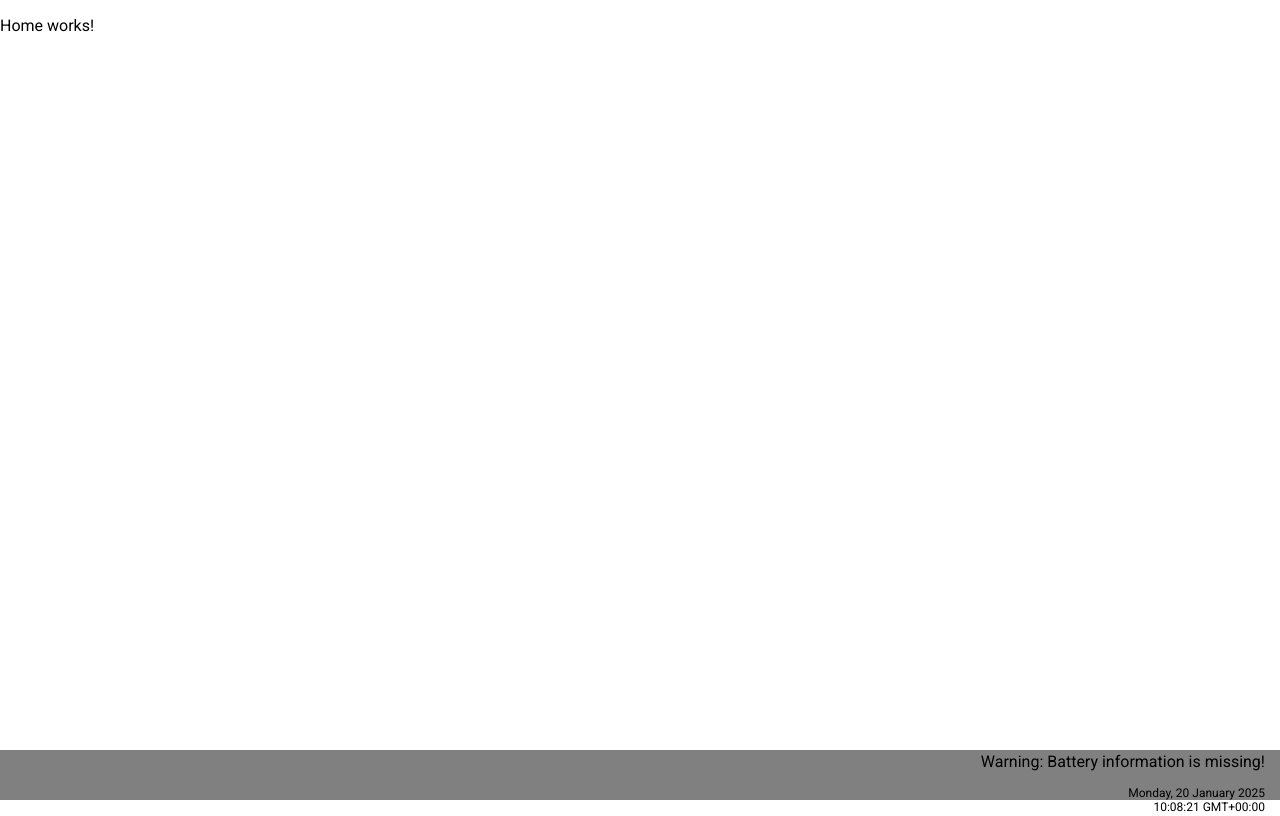
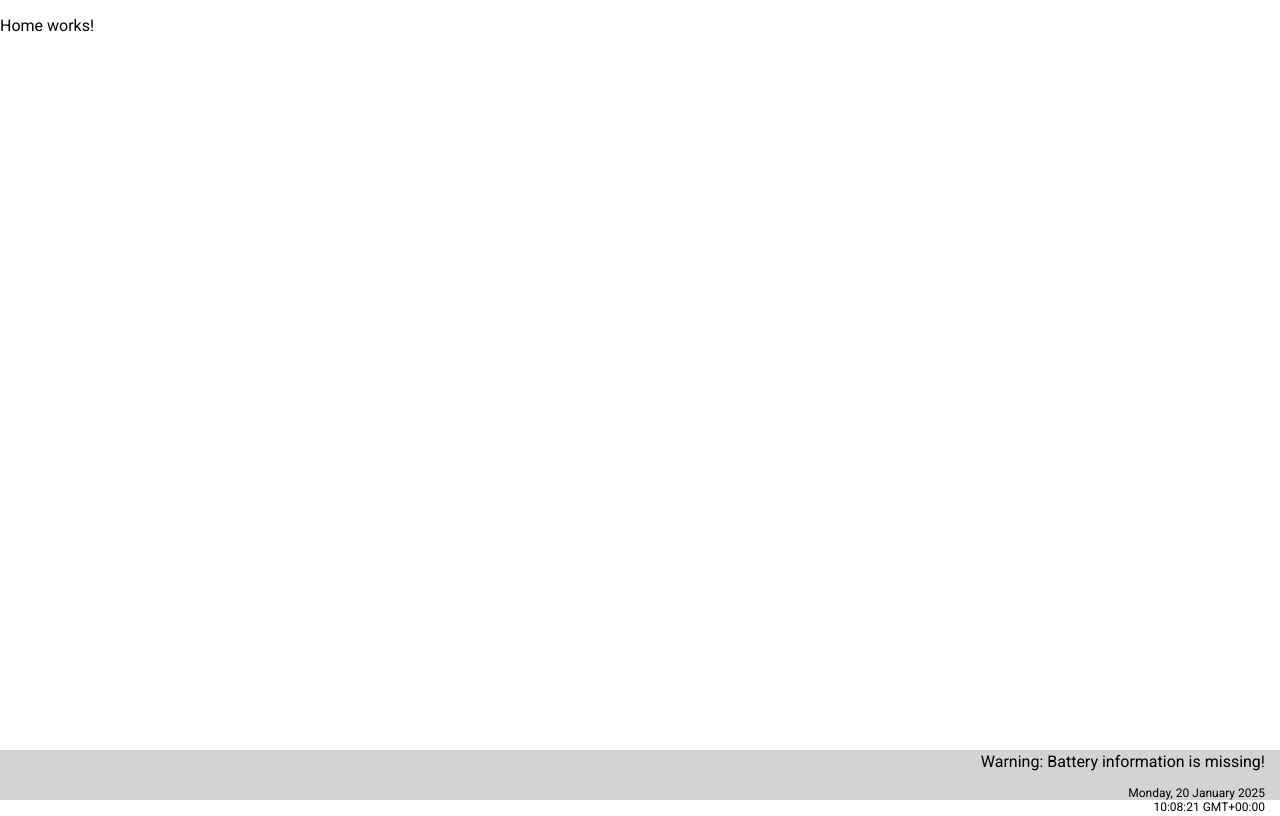
Before and after one commit to jamiesmagnolia/mini-tablet, an Angular app in the folder mini-tablet/: page / in a window 1280 px wide. Built offline with nearby package versions, Linux system fonts and the light colour scheme.

Commit message:
Update background colour for taskbar

```diff
--- a/mini-tablet/src/app/footer/footer.component.scss
+++ b/mini-tablet/src/app/footer/footer.component.scss
@@ -3,7 +3,7 @@
     bottom: 0;
     width: 100%;
     height: 50px; /* Taskbar height */
-    background-color: gray; /* Temporary background color */
+    background-color: lightgrey; /* Temporary background color */
     display: flex; /* Enable flexbox */
     justify-content: space-between; /* Distribute sections: left, center, right */
     align-items: center; /* Vertically align content */
```
